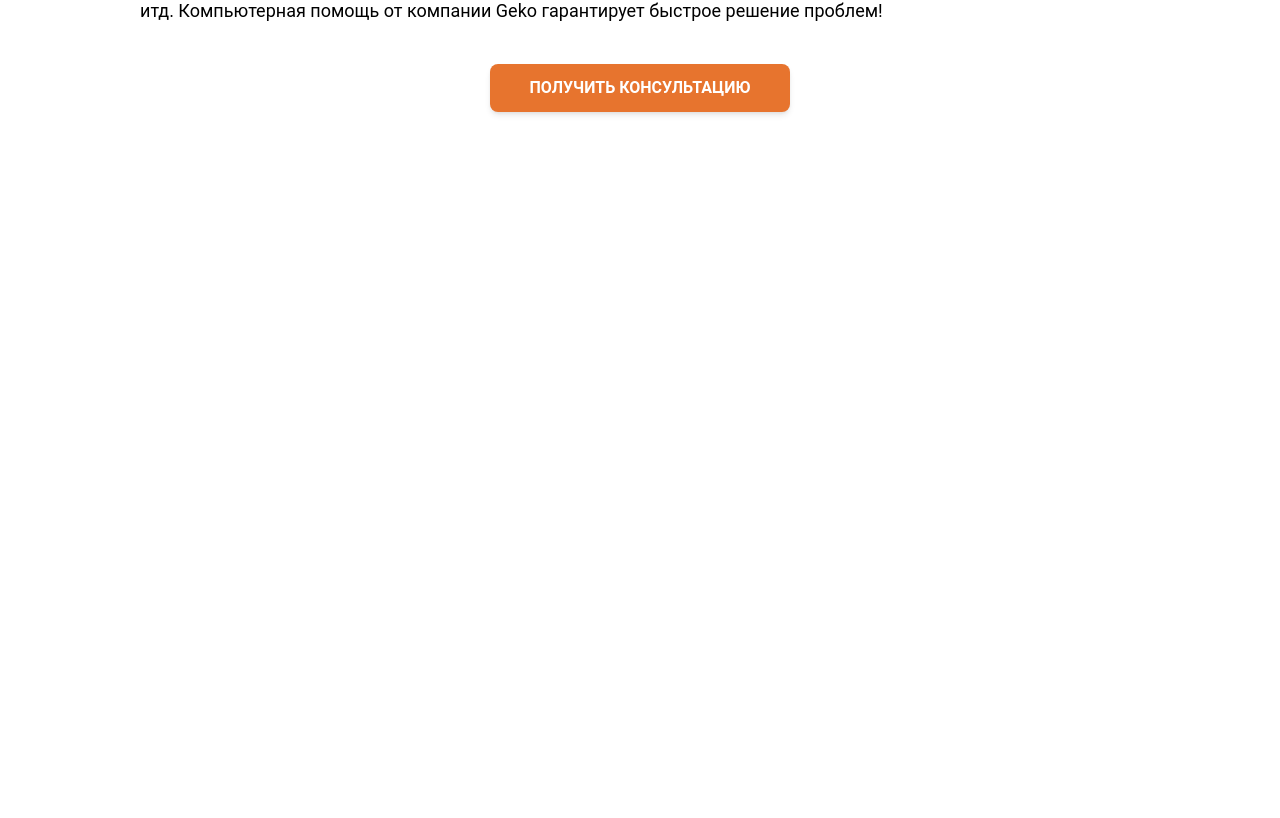
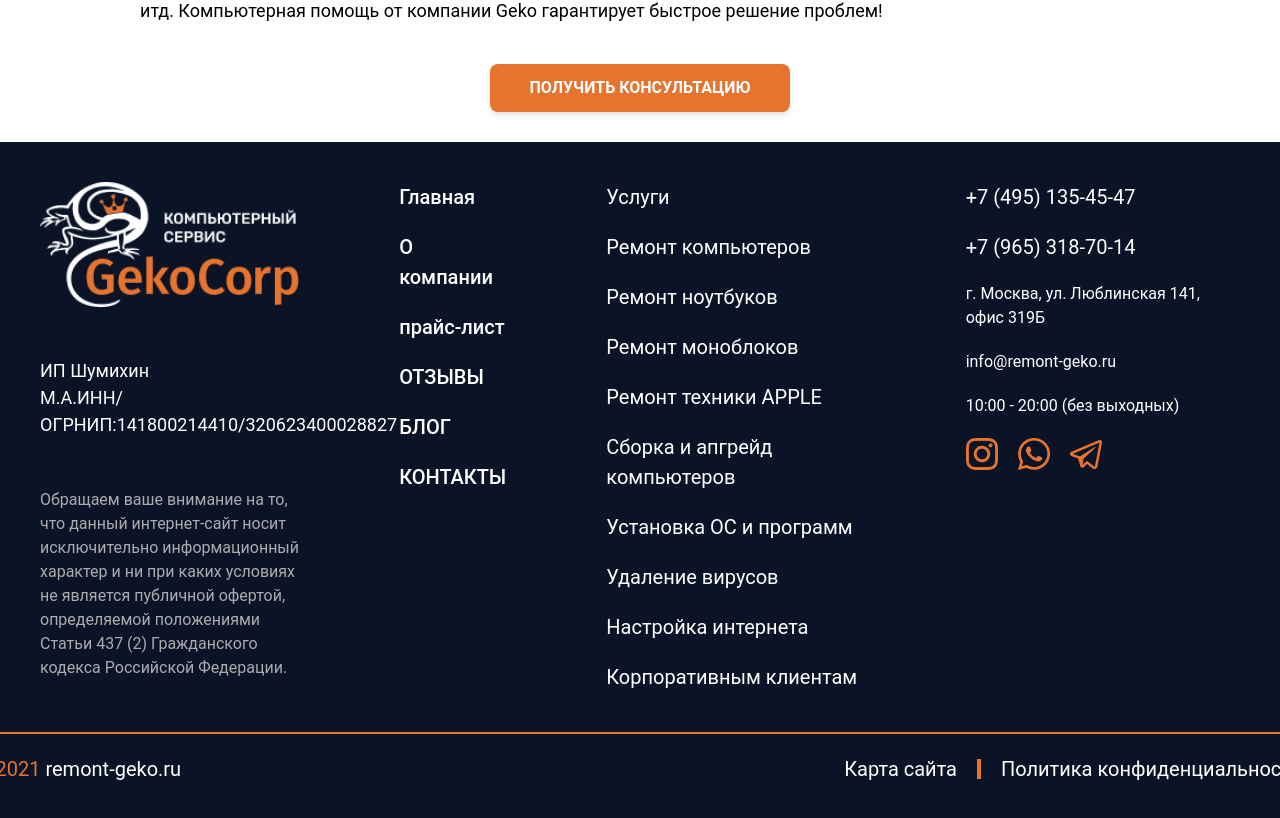
Before and after one commit to umidjanov/remont-texnika, a React (Vite) app: page / in a window 1280 px wide. Shown: the part 9875-10693 px from the top of the page. Before the commit the page ends 10017 px from the top, so only its background shows below. Built offline with nearby package versions, Linux system fonts and the light colour scheme.

Commit message:
index.footer

```diff
--- a/src/App.jsx
+++ b/src/App.jsx
@@ -8,6 +8,7 @@ import Block3 from "./components/itvizKlient";
 import Kontakts from "./components/kontakts";
 import Jaloba from "./components";
 import Information from "./components/malumot";
+import Footer from "./components/index copy";
 
 export default function App() {
   return (
@@ -34,6 +35,7 @@ export default function App() {
       <Kontakts />
       <Jaloba />
       <Information />
+      <Footer />
     </div>
   );
 }
--- a/src/components/index copy.jsx
+++ b/src/components/index copy.jsx
@@ -3,7 +3,7 @@ function Footer() {
     <div className="bg-[#0B1427] text-white p-[40px] items-center flex flex-col gap-[40px]">
       <div className="flex gap-[100px]">
         <div className="lg:w-[300px] lg:flex hidden flex-col gap-[50px]">
-          <img src="public/white.svg" alt="" />
+          <img src="public/white.png" alt="" />
           <a
             href="https://www.rusprofile.ru/ip/320623400028827"
             className="w-[150px] text-[18px]"
@@ -18,7 +18,7 @@ function Footer() {
           </h1>
         </div>
         <div>
-          <ul className="flex flex-col gap-[20px] text-[20px] font-[500] cursor-pointer">
+          <ul className="flex flex-col gap-[20px] lg:text-[20px] font-[500] cursor-pointer">
             <a href="Main">Главная</a>
             <li>О компании</li>
             <li>прайс-лист</li>
@@ -51,7 +51,7 @@ function Footer() {
             <a href="https://wdomain.ru/remont-geko.ru">info@remont-geko.ru</a>
             <a href="https://99evro.ru/">10:00 - 20:00 (без выходных)</a>
           </ul>
-          <div className="flex gap-[20px]">
+          <div className="lg:flex md:flex hidden gap-[20px]">
             <img className="cursor-pointer" src="public/Instagram copy.png" alt="" />
             <img className="cursor-pointer" src="public/Whatsapp copy.png" alt="" />
             <img className="cursor-pointer" src="public/Telegram copy.png" alt="" />
@@ -72,7 +72,7 @@ function Footer() {
               Карта сайта
             </a>
             <div className="lg:flex hidden h-[20px] border-[2px] border-[#E7742E]"></div>
-            <a href="https://eni-bbmv.ru/ru/doc/politika-konfident?utm_type=bp&yclid=1578896986159448063">
+            <a className="lg:flex md:flex hidden" href="https://eni-bbmv.ru/ru/doc/politika-konfident?utm_type=bp&yclid=1578896986159448063">
               Политика конфиденциальности
             </a>
           </div>
```
